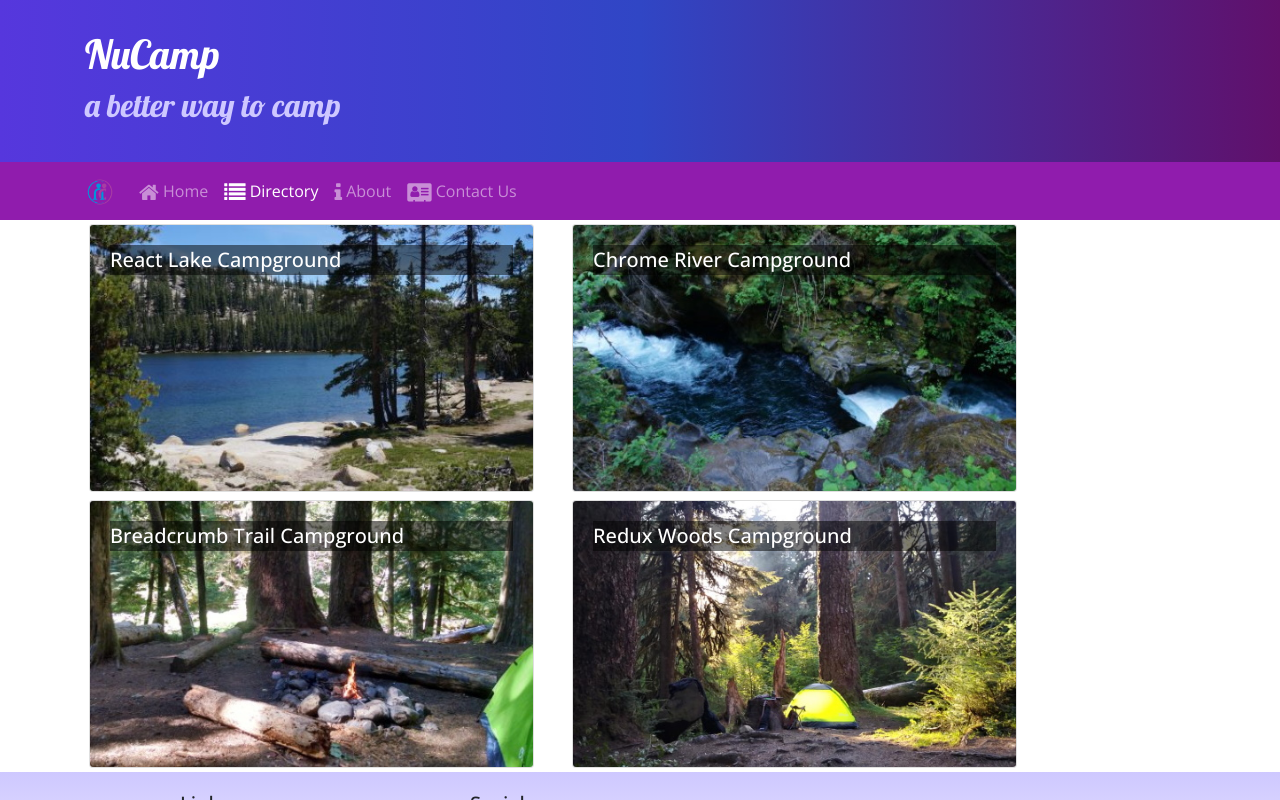
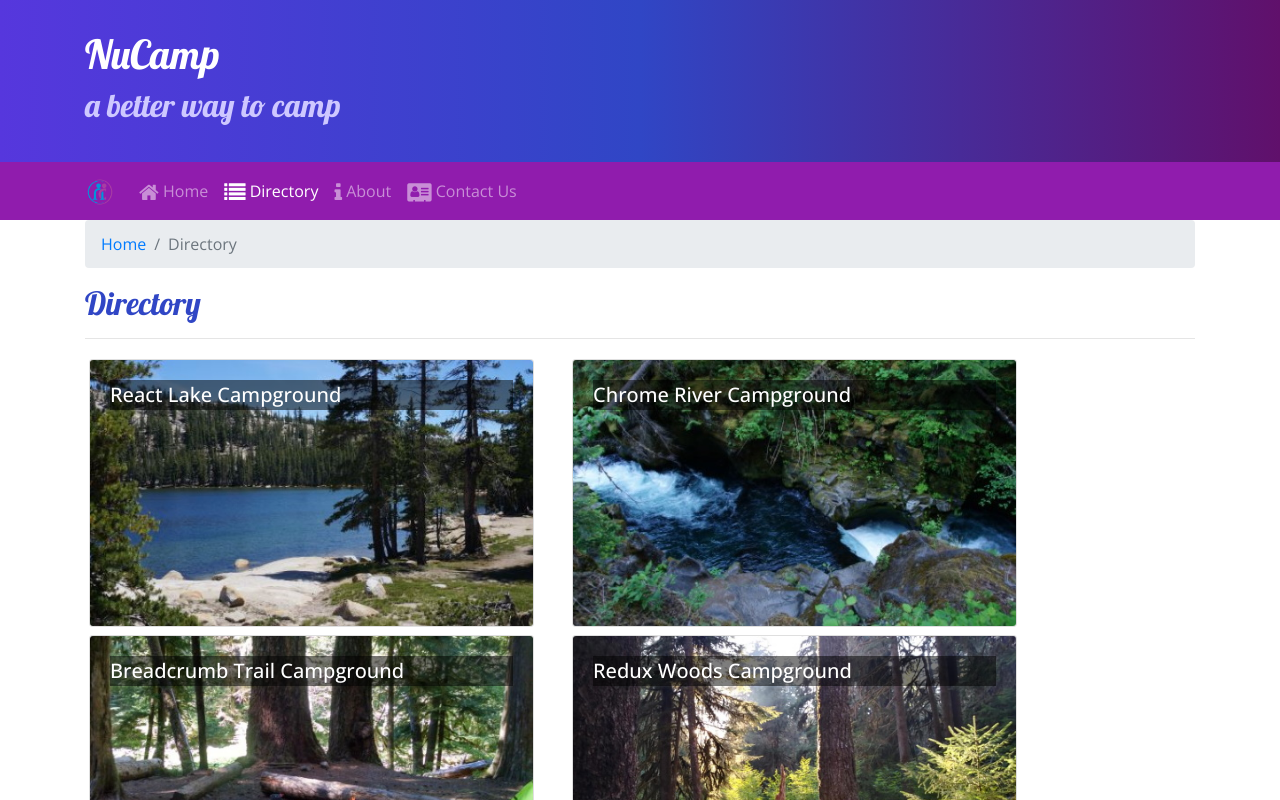
Before and after one commit to u591155/nucampsiteReactV, a React (Create React App) app: page /directory in a window 1280 px wide. Shown: the top 800 px of the page. Built offline with nearby package versions, Linux system fonts and the light colour scheme.

Commit message:
BreadCrumbs

```diff
--- a/src/components/CampsiteInfoComponent.js
+++ b/src/components/CampsiteInfoComponent.js
@@ -1,6 +1,6 @@
 import React from "react";
-import { Card, CardImg, CardText, CardBody, CardTitle } from 'reactstrap';
-
+import { Card, CardImg, CardText, CardBody, CardTitle, Breadcrumb, BreadcrumbItem} from 'reactstrap';
+import { Link } from 'react-router-dom';
 
 function RenderCampsite({campsite}){
     return(
@@ -8,7 +8,6 @@
             <Card>
                 <CardImg top src={campsite.image} alt={campsite.name} />
                 <CardBody>
-                    <CardTitle>{campsite.name}</CardTitle>
                     <CardText>{campsite.description}</CardText>
                 </CardBody>
             </Card>
@@ -46,8 +45,18 @@
         return (
             <div className="container">
                 <div className="row">
+                    <div className="col">
+                        <Breadcrumb>
+                            <BreadcrumbItem><Link to="/directory">Directory</Link></BreadcrumbItem>
+                            <BreadcrumbItem active>{props.campsite.name}</BreadcrumbItem>
+                        </Breadcrumb>
+                        <h2>{props.campsite.name}</h2>
+                        <hr />
+                    </div>
+                </div>
+                <div className="row">
                     <RenderCampsite campsite={props.campsite} />
-                    <RenderComments comments={props.campsite.comments} />
+                    <RenderComments comments={props.comments} />
                 </div>
             </div>
         );
--- a/src/components/ContactComponent.js
+++ b/src/components/ContactComponent.js
@@ -1,10 +1,16 @@
 import React from 'react';
+import { Breadcrumb, BreadcrumbItem } from 'reactstrap';
+import { Link } from 'react-router-dom';
 
 function Contact(props) {
     return (
         <div className="container">
             <div className="row">
                 <div className="col">
+                    <Breadcrumb>
+                        <BreadcrumbItem><Link to="/home">Home</Link></BreadcrumbItem>
+                        <BreadcrumbItem active>Contact Us</BreadcrumbItem>
+                    </Breadcrumb>
                     <h2>Contact Us</h2>
                     <hr />
                 </div>
--- a/src/components/DirectoryComponent.js
+++ b/src/components/DirectoryComponent.js
@@ -1,13 +1,16 @@
 import React from 'react';
-import { Card, CardImg, CardImgOverlay, CardTitle } from 'reactstrap';
+import { Card, CardImg, CardImgOverlay, CardTitle, Breadcrumb, BreadcrumbItem } from 'reactstrap';
+import { Link } from 'react-router-dom';
 
 function RenderDirectoryItem({campsite, onClick}) {
     return (
         <Card>
-            <CardImg width="100%" src={campsite.image} alt={campsite.name} />
-            <CardImgOverlay>
-                <CardTitle>{campsite.name}</CardTitle>
-            </CardImgOverlay>
+            <Link to={`/directory/${campsite.id}`}>
+                <CardImg width="100%" src={campsite.image} alt={campsite.name} />
+                <CardImgOverlay>
+                    <CardTitle>{campsite.name}</CardTitle>
+                </CardImgOverlay>
+            </Link>
         </Card>
     );
 }
@@ -25,6 +28,16 @@
     return (
         <div className="container">
             <div className="row">
+                <div className="col">
+                    <Breadcrumb>
+                        <BreadcrumbItem><Link to="/home">Home</Link></BreadcrumbItem>
+                        <BreadcrumbItem active>Directory</BreadcrumbItem>
+                    </Breadcrumb>
+                    <h2>Directory</h2>
+                    <hr />
+                </div>
+            </div>
+            <div className="row">
                 {directory}
             </div>
         </div>
--- a/src/components/MainComponent.js
+++ b/src/components/MainComponent.js
@@ -39,12 +39,22 @@
             );
         };
 
+        const CampsiteWithId = ({match}) => {
+            return (
+                <CampsiteInfo
+                    campsite={this.state.campsites.filter(campsite => campsite.id === +match.params.campsiteId)[0]}
+                    comments={this.state.comments.filter(comment => comment.campsiteId === +match.params.campsiteId)}
+                />
+            );
+        };
+
         return (
             <div>
                 <Header />
                 <Switch>
                     <Route path='/home' component={HomePage} />
                     <Route exact path='/directory' render={() => <Directory campsites={this.state.campsites}/>}/>
+                    <Route path='/directory/:campsiteId' component={CampsiteWithId} />
                     <Route exact path='/contactus' component={Contact} />
                     <Redirect to='/home' />
                 </Switch>
```
